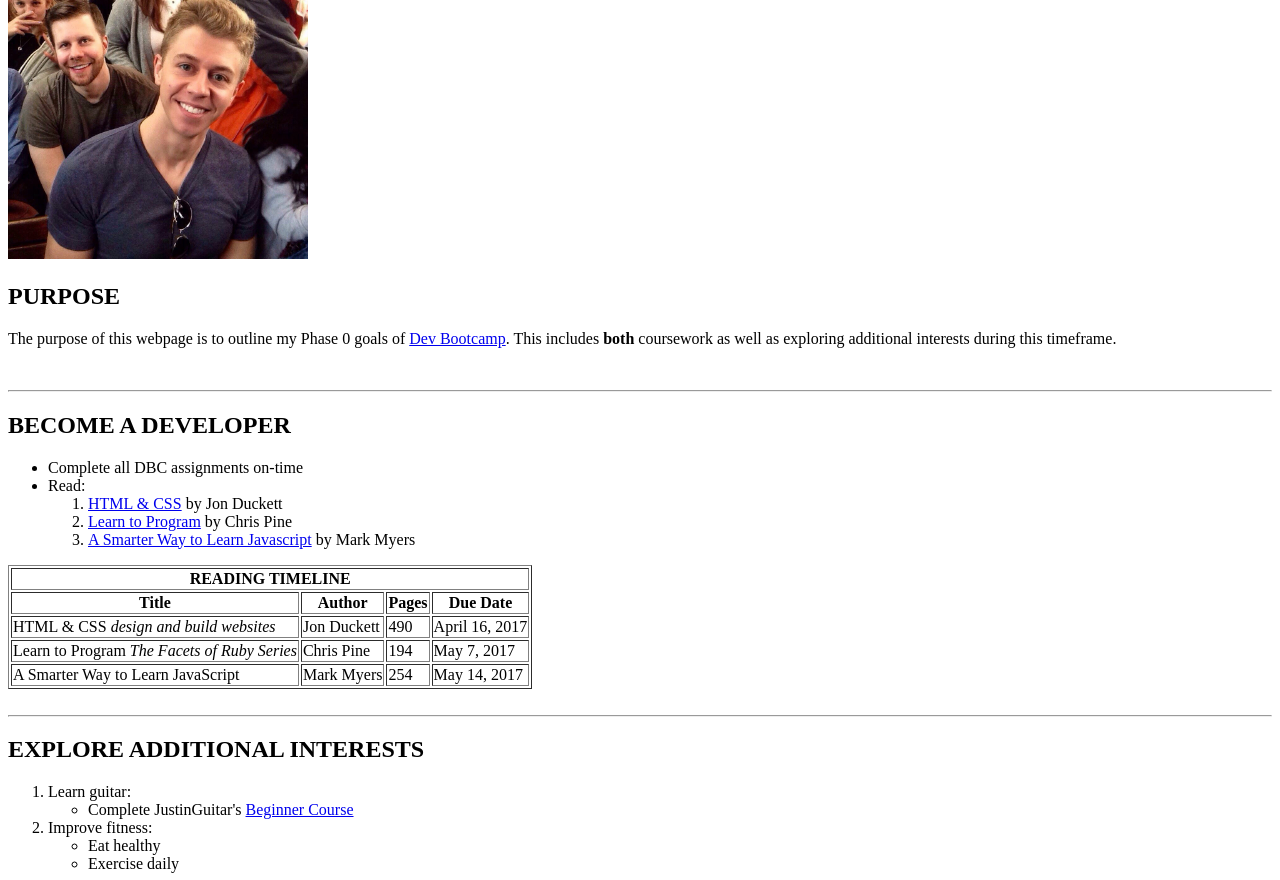
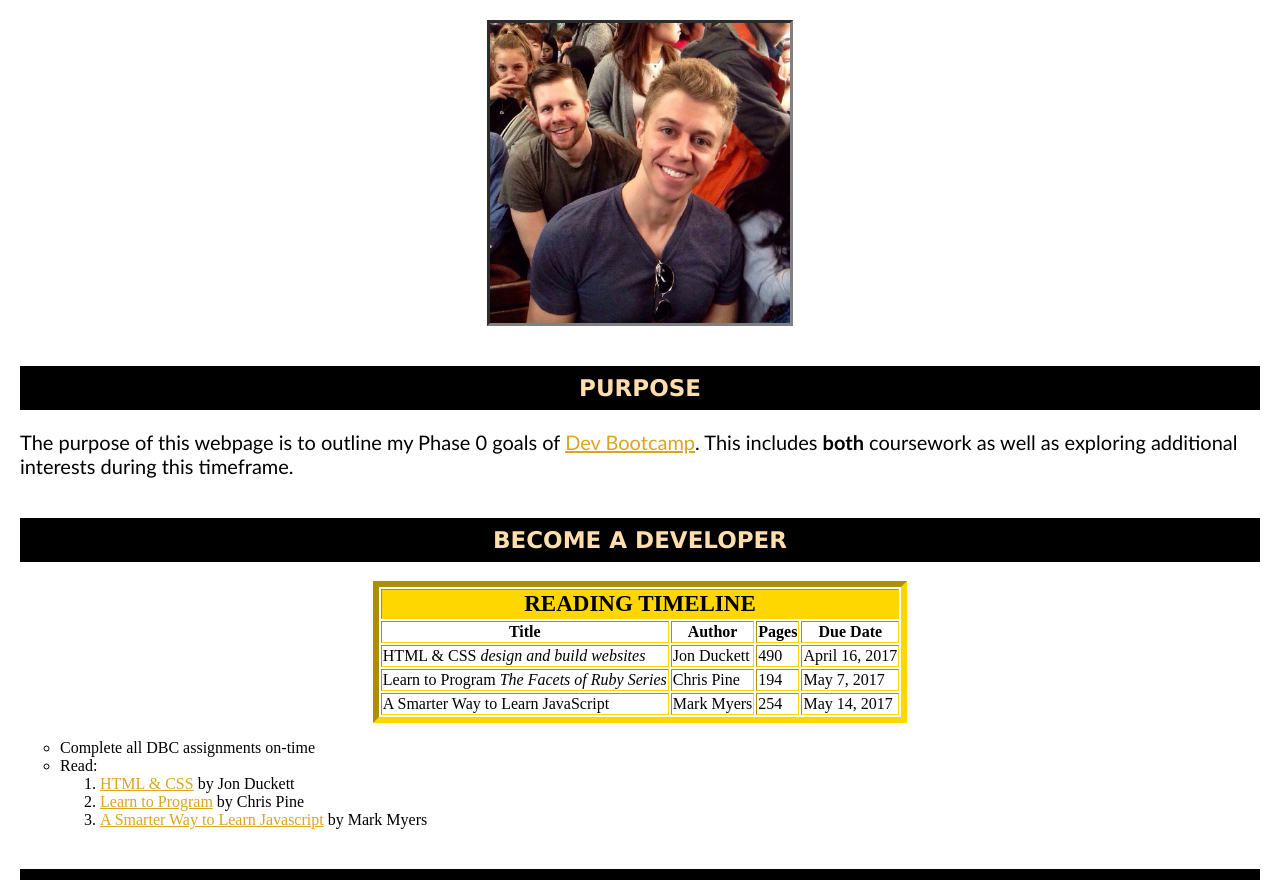
Before and after one commit to rickyveltri/rickyveltri.github.io, a plain HTML site: page index.html in a window 1280 px wide. Shown: the part 121-1001 px from the top of the page. Drawn offline with Linux system fonts and the light colour scheme.

Commit message:
Style personal website.

```diff
--- a/index.html
+++ b/index.html
@@ -6,29 +6,18 @@
 </head>
 
 <body>
-<h1>PHASE 0 GOALS</h1>
-<img src="ProfPic.jpg" alt="photo" width="300" height="300">
+<h1>GOALS: Phase 0</h1>
+<img id = "profile_photo" src="ProfPic.jpg" alt="photo" width="300" height="300">
 
 <h2>PURPOSE</h2>
-<p>The purpose of this webpage is to outline my Phase 0 goals of <a href="https://devbootcamp.com/">Dev Bootcamp</a>.  This includes <strong>both</strong> coursework as well as exploring additional interests during this timeframe. </p>
+<p class="free_text">The purpose of this webpage is to outline my Phase 0 goals of <a href="https://devbootcamp.com/">Dev Bootcamp</a>.  This includes <strong>both</strong> coursework as well as exploring additional interests during this timeframe. </p>
 
-<br>
-<hr>
 
 <h2>BECOME A DEVELOPER</h2>
-<ul>
-  <li>Complete all DBC assignments on-time </li>
-  <li>Read:
-  <ol>
-    <li> <a href="https://www.amazon.com/gp/product/1118008189/ref=oh_aui_detailpage_o02_s01?ie=UTF8&psc=1">HTML & CSS</a> by Jon Duckett</li>
-    <li><a href="https://www.amazon.com/gp/product/1934356360/ref=oh_aui_detailpage_o02_s00?ie=UTF8&psc=1">Learn to Program</a> by Chris Pine</li>
-    <li><a href="https://www.amazon.com/gp/product/1497408180/ref=oh_aui_detailpage_o02_s01?ie=UTF8&psc=1">A Smarter Way to Learn Javascript</a> by Mark Myers</li>
-  </ol>
-</ul>
 
 <table border = "1">
   <tr>
-  <th colspan="4">READING TIMELINE</th>
+  <th id="table_header" colspan="4">READING TIMELINE</th>
   </tr>
   <tr>
     <th>Title</th>
@@ -56,8 +45,18 @@
   </tr>
 </table>
 
-<br>
-<hr>
+
+<ul>
+  <li>Complete all DBC assignments on-time </li>
+  <li>Read:
+  <ol>
+    <li> <a href="https://www.amazon.com/gp/product/1118008189/ref=oh_aui_detailpage_o02_s01?ie=UTF8&psc=1">HTML & CSS</a> by Jon Duckett</li>
+    <li><a href="https://www.amazon.com/gp/product/1934356360/ref=oh_aui_detailpage_o02_s00?ie=UTF8&psc=1">Learn to Program</a> by Chris Pine</li>
+    <li><a href="https://www.amazon.com/gp/product/1497408180/ref=oh_aui_detailpage_o02_s01?ie=UTF8&psc=1">A Smarter Way to Learn Javascript</a> by Mark Myers</li>
+  </ol>
+</ul>
+
+
 
 <h2>EXPLORE ADDITIONAL INTERESTS</h2>
 <ol>
@@ -72,8 +71,7 @@
     </ul>
 </ol>
 
-<br>
-<hr>
+
 
 <h2>WEBSITE EVALUATION</h2>
 <h3><a href="http://ss.fitness/">Simple Science Fitness</a></h3>
@@ -94,7 +92,7 @@
 
 </ul>
 
-<p>Overall, the developer was able to take a highly complicated subject and make it simple.  The developer brought together all aspects of fitness, created helpful tools/calculators, and displayed it in a very clean and ordered structure. Whenever someone asks me for general fitness advice, I point them to this site.  It is comprehensive, yet simple.</p>
+<p class="free_text">Overall, the developer was able to take a highly complicated subject and make it simple.  The developer brought together all aspects of fitness, created helpful tools/calculators, and displayed it in a very clean and ordered structure. Whenever someone asks me for general fitness advice, I point them to this site.  It is comprehensive, yet simple.</p>
 
 </body>
 
--- a/styles.css
+++ b/styles.css
@@ -0,0 +1,91 @@
+body {
+  padding: 20px;
+  margin: auto;
+}
+
+img {
+  display: block;
+  margin: auto;
+  border: 3px inset grey;
+  text-align: center;
+}
+
+h1 {
+  border: 8px inset grey;
+  outline-color: black
+  background-color: navajowhite;
+  text-align: center;
+  font-size: 42px;
+  font-family: "Lucida Sans Unicode", "Lucida Grande", sans-serif;
+}
+
+
+h2 {
+  text-align: center;
+  border: 1px solid black;
+  padding: 8px;
+  margin-top: 40px;
+  font-size: 23px;
+  font-family: "Lucida Sans Unicode", "Lucida Grande", sans-serif;
+  color: navajowhite;
+  background-color: black;
+}
+
+h3 {
+  font-size: 18px;
+  font-family: "Lucida Sans Unicode", "Lucida Grande", sans-serif;
+}
+
+
+p {
+    font-family: "Lucida Sans Unicode", "Lucida Grande", sans-serif
+}
+
+
+.free_text {
+  font-size: 20px;
+  font-family: optima;
+}
+
+table {
+  border: 6px inset gold;
+  margin: auto;
+}
+
+table.center {
+  margin-left: auto;
+  margin-right: auto;
+}
+
+#table_header {
+  font: times;
+  font-size: 23px;
+  background-color: gold;
+}
+
+
+ul {
+  list-style-type: circle;
+
+}
+
+ol {
+}
+
+a {
+    color: goldenrod;
+}
+
+a:visited {
+    color: grey;
+}
+
+a:hover {
+    color: hotpink;
+}
+
+@media screen and (max-width: 500px) {
+  h1 {
+    font-size: 24px;
+    background-color: navajowhite;
+  }
```
